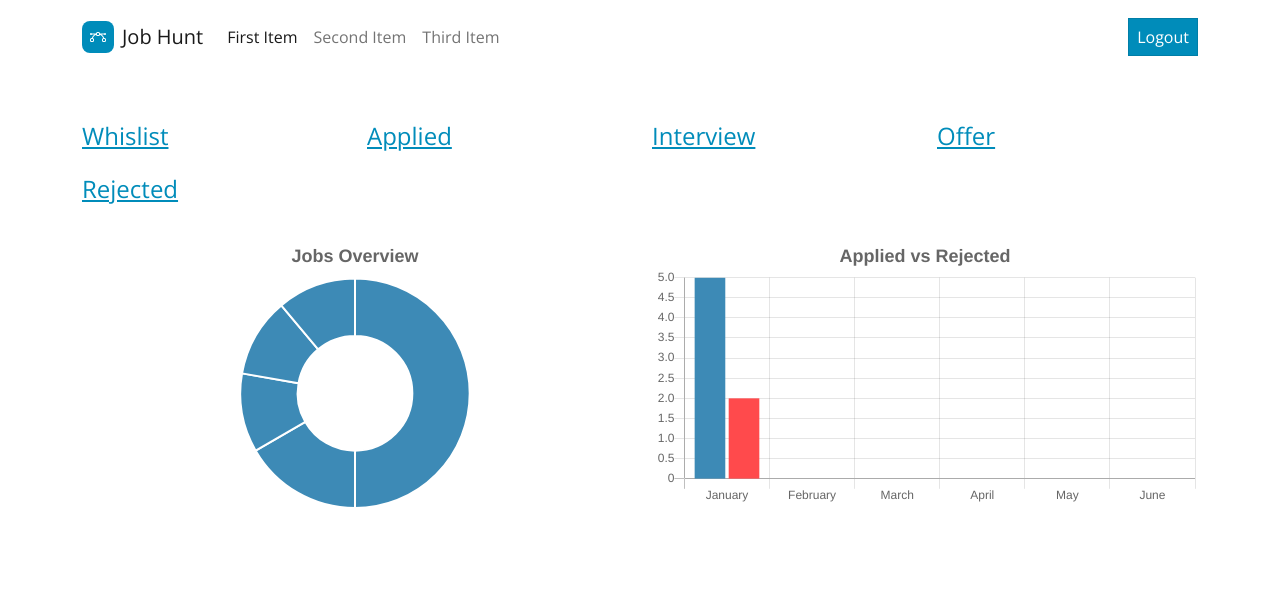
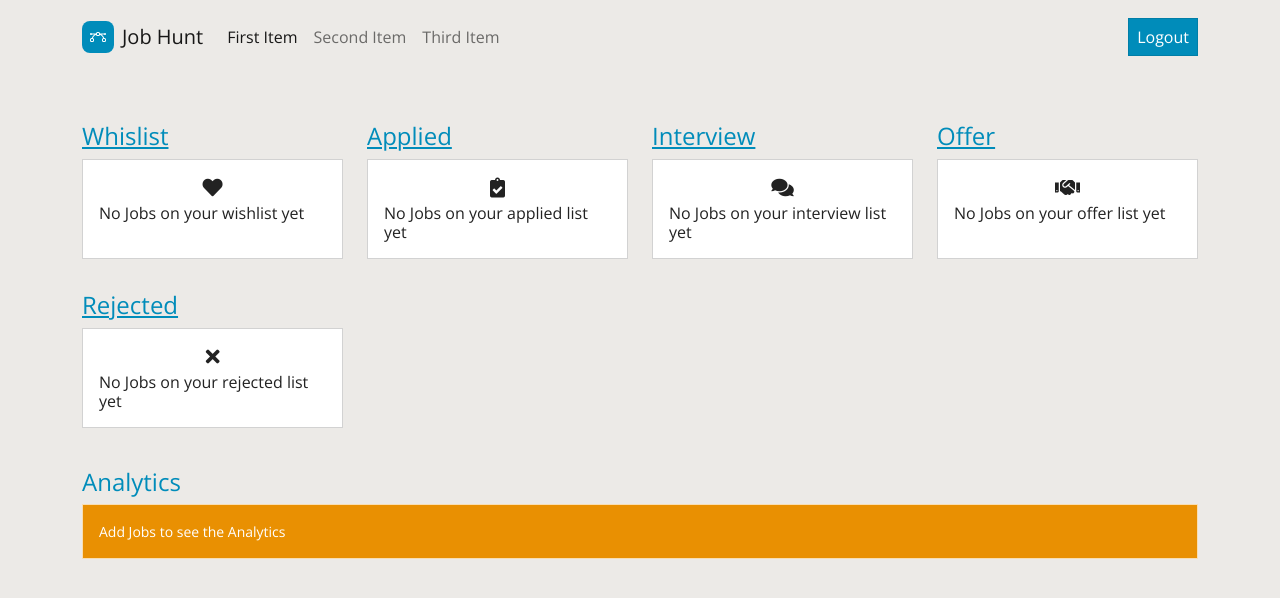
Before and after one commit to Hariharan-Sathiyamoorthy/jobhunt, a Django app: page /jobs/dashboard/ in a window 1280 px wide. Shown: the top 598 px of the page. Run offline with Django 5.2, Linux system fonts and the light colour scheme; the visitor is signed in with stand-in values (Sample User, id 1); data that the repository does not hold is empty; some libraries are stand-ins or nearby versions.

Commit message:
overall completed

```diff
--- a/core/forms.py
+++ b/core/forms.py
@@ -10,7 +10,7 @@ class WhishlistForm(forms.ModelForm):
     location = forms.CharField(widget=forms.TextInput(attrs={'class': 'form-control',"placeholder": "Location"}), required=True)
     basic_salary = forms.DecimalField(widget=forms.NumberInput(attrs={'class': 'form-control',"placeholder": "Basic Salary"}), required=True)
     closing_date = forms.DateField(widget=forms.DateInput(attrs={'type':'date','class': 'form-control',"placeholder": "Closing Date"}), required=True)
-    move_to_applied = forms.BooleanField(widget=forms.CheckboxInput(attrs={'class': 'form-check-input',"placeholder": "Move To Applied"}))
+    move_to_applied = forms.BooleanField(widget=forms.CheckboxInput(attrs={'class': 'form-check-input',"placeholder": "Move To Applied"}),required=False)
 
     def __init__(self, *args, **kwargs):
         super(WhishlistForm, self).__init__(*args, **kwargs)
--- a/core/templates/Dashboard.html
+++ b/core/templates/Dashboard.html
@@ -2,16 +2,32 @@
 
 {% block content %}
 <style>
+    .card {
+        cursor: pointer;
+    }
+    .dum a {
+        text-decoration: none !important;
+        color: inherit;
+    }
+    .card {
+        height: 100px;  /* Set the height of the card */
+    }
     .card-body {
         max-height: 20em;
         overflow-y: auto;
+    }
+    body {
+        background-color: rgb(236, 234, 231);
     }
 </style>
 <div class="container">
     <div class="row mt-5">
         <div class="col-md-3">
             <h4 class="text-primary"><a href="{% url 'core:whsihlist' %}">Whislist</a></h4>
+            {% if whishlist_count > 0 %}
             {% for a in whishlist%}
+            <div class="dum">
+                <a href="{% url 'core:whislistDetails' a.id %}">
                     <div class="card mb-3">
                         <div class="card-body">
                             <h5 class="card-title">{{a.role}}</h5>
@@ -21,69 +37,148 @@
                           <a href="#" class="card-link">Another link</a> -->
                         </div>
                     </div>
+                    </a>
+            </div>
+
             {% endfor %}
+            {% else %}
+            <div class="card mb-3">
+                <div class="card-body">
+                    <h5 class="card-title text-center"><i class="fas fa-heart"></i></h5>
+                    <h6 class="card-subtitle mb-2 text-body-secondary">No Jobs on your wishlist yet</h6>
+                </div>
+            </div>
+            {% endif %}
 
         </div>
         <div class="col-md-3">
             <h4 class="text-primary"><a href="{% url 'core:applied' %}">Applied</a></h4>
+            {% if applied_count > 0 %}
             {% for a in applied%}
+            <div class="dum">
+                <a href="{% url 'core:appliedDetails' a.id %}">
                     <div class="card mb-3">
                         <div class="card-body">
                             <h5 class="card-title">{{a.role}}</h5>
                             <h6 class="card-subtitle mb-2 text-body-secondary">{{a.company_name}}</h6>
                         </div>
                     </div>
+                    </a>
+            </div>
+
+
             {% endfor %}
+            {% else %}
+            <div class="card mb-3">
+                <div class="card-body">
+                    <h5 class="card-title text-center"><i class="fas fa-clipboard-check"></i></h5>
+                    <h6 class="card-subtitle mb-2 text-body-secondary">No Jobs on your applied list yet</h6>
+                </div>
+            </div>
+            {% endif %}
         </div>
         <div class="col-md-3">
             <h4 class="text-primary"><a href="{% url 'core:interview' %}">Interview</a></h4>
+            {% if interview_count > 0 %}
             {% for a in interview %}
+            <div class="dum">
+                <a href="{% url 'core:interviewDetails' a.id %}">
                     <div class="card mb-3">
                         <div class="card-body">
                             <h5 class="card-title">{{a.role}}</h5>
                             <h6 class="card-subtitle mb-2 text-body-secondary">{{a.company_name}}</h6>
                         </div>
                     </div>
+                    </a>
+            </div>
+
             {% endfor %}
+            {% else %}
+            <div class="card mb-3">
+                <div class="card-body">
+                    <h5 class="card-title text-center"><i class="fas fa-comments"></i></h5>
+                    <h6 class="card-subtitle mb-2 text-body-secondary">No Jobs on your interview list yet</h6>
+                </div>
+            </div>
+            {% endif %}
         </div>
         <div class="col-md-3">
             <h4 class="text-primary"><a href="{% url 'core:offer' %}">Offer</a></h4>
+            {% if offer_count > 0 %}
             {% for a in offer %}
+            <div class="dum">
+                <a href="{% url 'core:offerDetails' a.id %}">
                     <div class="card mb-3">
                         <div class="card-body">
                             <h5 class="card-title">{{a.role}}</h5>
                             <h6 class="card-subtitle mb-2 text-body-secondary">{{a.company_name}}</h6>
                         </div>
                     </div>
+                    </a>
+            </div>
+
             {% endfor %}
+            {% else %}
+            <div class="card mb-3">
+                <div class="card-body">
+                    <h5 class="card-title text-center"><i class="fas fa-handshake"></i></h5>
+                    <h6 class="card-subtitle mb-2 text-body-secondary">No Jobs on your offer list yet</h6>
+                </div>
+            </div>
+            {% endif %}
         </div>
         <div class="col-md-3 mt-3">
             <h4 class="text-primary"><a href="{% url 'core:rejected' %}">Rejected</a></h4>
+            {% if rejected_count > 0 %}
             {% for a in rejected %}
+            <div class="dum">
+                <a href="{% url 'core:rejectedDetails' a.id %}">
                     <div class="card mb-3">
                         <div class="card-body">
                             <h5 class="card-title">{{a.role}}</h5>
                             <h6 class="card-subtitle mb-2 text-body-secondary">{{a.company_name}}</h6>
                         </div>
                     </div>
+                    </a>
+            </div>
+
             {% endfor %}
+            {% else %}
+            <div class="card mb-3">
+                <div class="card-body">
+                    <h5 class="card-title text-center"><i class="fas fa-times"></i></h5>
+                    <h6 class="card-subtitle mb-2 text-body-secondary">No Jobs on your rejected list yet</h6>
+                </div>
+            </div>
+            {% endif %}
 
         </div>
     </div>
 </div>
 <div class="container mt-4">
+    <h4 class="text-primary">Analytics</h4>
     <div class="row">
+        {% if whishlist_count > 0 or applied_count > 0 or interview_count > 0 or offer_count > 0 or rejected_count > 0 %}
         <div class="col-md-6">
             <div><canvas
-                    data-bss-chart="{&quot;type&quot;:&quot;doughnut&quot;,&quot;data&quot;:{&quot;labels&quot;:[&quot;Whistlist&quot;,&quot;Applied&quot;,&quot;Interview&quot;,&quot;Offer&quot;,&quot;Rejected&quot;],&quot;datasets&quot;:[{&quot;label&quot;:&quot;Jobs&quot;,&quot;backgroundColor&quot;:[&quot;rgb(61,138,182)&quot;,&quot;rgb(61,138,182)&quot;,&quot;rgb(61,138,182)&quot;,&quot;rgb(61,138,182)&quot;,&quot;rgb(61,138,182)&quot;],&quot;borderColor&quot;:[&quot;#ffffff&quot;,&quot;#ffffff&quot;,&quot;#ffffff&quot;,&quot;#ffffff&quot;,&quot;#ffffff&quot;],&quot;data&quot;:[&quot;45&quot;,&quot;15&quot;,&quot;10&quot;,&quot;10&quot;,&quot;10&quot;]}]},&quot;options&quot;:{&quot;maintainAspectRatio&quot;:true,&quot;legend&quot;:{&quot;display&quot;:false,&quot;labels&quot;:{&quot;fontStyle&quot;:&quot;normal&quot;}},&quot;title&quot;:{&quot;fontStyle&quot;:&quot;bold&quot;,&quot;text&quot;:&quot;Jobs Overview&quot;,&quot;display&quot;:true,&quot;position&quot;:&quot;top&quot;,&quot;fontSize&quot;:18}}}"></canvas>
+                    data-bss-chart="{&quot;type&quot;:&quot;doughnut&quot;,&quot;data&quot;:{&quot;labels&quot;:[&quot;Whistlist&quot;,&quot;Applied&quot;,&quot;Interview&quot;,&quot;Offer&quot;,&quot;Rejected&quot;],&quot;datasets&quot;:[
+                        {&quot;label&quot;:&quot;Jobs&quot;,&quot;backgroundColor&quot;:[&quot;rgb(61,138,182)&quot;,&quot;rgb(61,138,182)&quot;,&quot;rgb(61,138,182)&quot;,&quot;rgb(61,138,182)&quot;,&quot;rgb(61,138,182)&quot;],&quot;borderColor&quot;:[&quot;#ffffff&quot;,&quot;#ffffff&quot;,&quot;#ffffff&quot;,&quot;#ffffff&quot;,&quot;#ffffff&quot;],&quot;data&quot;:
+                            {{labels_json|safe}}}]},&quot;options&quot;:{&quot;maintainAspectRatio&quot;:true,&quot;legend&quot;:{&quot;display&quot;:false,&quot;labels&quot;:{&quot;fontStyle&quot;:&quot;normal&quot;}},&quot;title&quot;:{&quot;fontStyle&quot;:&quot;bold&quot;,&quot;text&quot;:&quot;Jobs Overview&quot;,&quot;display&quot;:true,&quot;position&quot;:&quot;top&quot;,&quot;fontSize&quot;:18}}}"></canvas>
             </div>
         </div>
         <div class="col-md-6">
             <div><canvas
-                    data-bss-chart="{&quot;type&quot;:&quot;bar&quot;,&quot;data&quot;:{&quot;labels&quot;:[&quot;January&quot;,&quot;February&quot;,&quot;March&quot;,&quot;April&quot;,&quot;May&quot;,&quot;June&quot;],&quot;datasets&quot;:[{&quot;label&quot;:&quot;Applied&quot;,&quot;backgroundColor&quot;:&quot;#3d8ab6&quot;,&quot;borderColor&quot;:&quot;#ffffff&quot;,&quot;data&quot;:[&quot;5&quot;]},{&quot;label&quot;:&quot;Rejected&quot;,&quot;backgroundColor&quot;:&quot;#ff4a4c&quot;,&quot;borderColor&quot;:&quot;rgba(251,242,242,0.1)&quot;,&quot;data&quot;:[&quot;2&quot;],&quot;stack&quot;:&quot;1&quot;}]},&quot;options&quot;:{&quot;maintainAspectRatio&quot;:true,&quot;legend&quot;:{&quot;display&quot;:false,&quot;labels&quot;:{&quot;fontStyle&quot;:&quot;normal&quot;}},&quot;title&quot;:{&quot;fontStyle&quot;:&quot;bold&quot;,&quot;display&quot;:true,&quot;text&quot;:&quot;Applied vs Rejected&quot;,&quot;fontSize&quot;:18},&quot;scales&quot;:{&quot;xAxes&quot;:[{&quot;stacked&quot;:true,&quot;ticks&quot;:{&quot;fontStyle&quot;:&quot;normal&quot;}}],&quot;yAxes&quot;:[{&quot;stacked&quot;:true,&quot;ticks&quot;:{&quot;fontStyle&quot;:&quot;normal&quot;}}]}}}"></canvas>
+                    data-bss-chart="{&quot;type&quot;:&quot;bar&quot;,&quot;data&quot;:{&quot;labels&quot;:[&quot;January&quot;,&quot;February&quot;,&quot;March&quot;,&quot;April&quot;,&quot;May&quot;,&quot;June&quot;],&quot;datasets&quot;:[{&quot;label&quot;:&quot;Applied&quot;,&quot;backgroundColor&quot;:&quot;#3d8ab6&quot;,&quot;borderColor&quot;:&quot;#ffffff&quot;,&quot;data&quot;:{{count_applied_month|safe}}},{&quot;label&quot;:&quot;Rejected&quot;,&quot;backgroundColor&quot;:&quot;#ff4a4c&quot;,&quot;borderColor&quot;:&quot;rgba(251,242,242,0.1)&quot;,&quot;data&quot;:{{count_rejected_month|safe}},&quot;stack&quot;:&quot;1&quot;}]},&quot;options&quot;:{&quot;maintainAspectRatio&quot;:true,&quot;legend&quot;:{&quot;display&quot;:false,&quot;labels&quot;:{&quot;fontStyle&quot;:&quot;normal&quot;}},&quot;title&quot;:{&quot;fontStyle&quot;:&quot;bold&quot;,&quot;display&quot;:true,&quot;text&quot;:&quot;Applied vs Rejected&quot;,&quot;fontSize&quot;:18},&quot;scales&quot;:{&quot;xAxes&quot;:[{&quot;stacked&quot;:true,&quot;ticks&quot;:{&quot;fontStyle&quot;:&quot;normal&quot;}}],&quot;yAxes&quot;:[{&quot;stacked&quot;:true,&quot;ticks&quot;:{&quot;fontStyle&quot;:&quot;normal&quot;}}]}}}"></canvas>
+            </div>
+        </div>
+        {% else %}
+        <div class="col-md-12">
+            <div class="alert alert-warning" role="alert">
+                Add Jobs to see the Analytics
             </div>
         </div>
     </div>
+    {% endif %}
 </div>
 
 {% endblock %}
--- a/core/urls.py
+++ b/core/urls.py
@@ -24,5 +24,10 @@ urlpatterns = [
     path('deleteInterview/<int:id>/', views.deleteJobs,{'page':'interview'}, name='deleteInterview'),
     path('deleteOffer/<int:id>/', views.deleteJobs,{'page':'offer'}, name='deleteOffer'),
     path('deleteRejected/<int:id>/', views.deleteJobs,{'page':'rejected'}, name='deleteRejected'),
+    path('whislistDetsils/<int:id>/', views.viewJobItem,{'page':'whishlist'}, name='whislistDetails'),
+    path('appliedDetsils/<int:id>/', views.viewJobItem,{'page':'applied'}, name='appliedDetails'),
+    path('interviewDetsils/<int:id>/', views.viewJobItem,{'page':'interview'}, name='interviewDetails'),
+    path('offerDetsils/<int:id>/', views.viewJobItem,{'page':'offer'}, name='offerDetails'),
+    path('rejectedDetsils/<int:id>/', views.viewJobItem,{'page':'rejected'}, name='rejectedDetails'),
 
 ]
--- a/core/views.py
+++ b/core/views.py
@@ -3,18 +3,54 @@ from django.http import HttpResponse
 from .models import Whishlist,Applied,Interview,Offer,Rejected
 from .forms import WhishlistForm,AppliedForm,InterviewForm,OfferForm,RejectedForm
 from django.contrib.auth.models import User
+from django.contrib.auth.decorators import login_required
+from django.core.serializers.json import DjangoJSONEncoder
+import json
+from django.db import models
+import calendar
 
+@login_required(login_url='/users/login')
 def getDashboard(request):
     whishlist = Whishlist.objects.filter(created_by=request.user)
     applied = Applied.objects.filter(created_by=request.user)
     interview = Interview.objects.filter(created_by=request.user)
     offer = Offer.objects.filter(created_by=request.user)
     rejected = Rejected.objects.filter(created_by=request.user)
-    return render(request, 'Dashboard.html',{'whishlist':whishlist,'applied':applied,'interview':interview,'offer':offer,'rejected':rejected})
+    # get count of all models
+    whishlist_count = whishlist.count()
+    applied_count = applied.count()
+    interview_count = interview.count()
+    offer_count = offer.count()
+    rejected_count = rejected.count()
+    labels = [whishlist_count,applied_count,interview_count,offer_count,rejected_count]
+    labels_json = json.dumps(labels, cls=DjangoJSONEncoder)
+    # get month data and count for Applied and Rejected models
+    applied_month = applied.values('created_at__month').annotate(count=models.Count('created_at__month'))
+    rejected_month = rejected.values('created_at__month').annotate(count=models.Count('created_at__month'))
+    count_applied_month = json.dumps([0,0]+[x['count'] for x in applied_month], cls=DjangoJSONEncoder)
+    count_rejected_month = json.dumps([0,0]+[x['count'] for x in rejected_month], cls=DjangoJSONEncoder)
+
+    context = {
+        'whishlist':whishlist.order_by('-created_at')[:3],
+        'applied':applied.order_by('-created_at')[:3],
+        'interview':interview.order_by('-created_at')[:3],
+        'offer':offer.order_by('-created_at')[:3],
+        'rejected':rejected.order_by('-created_at')[:3],
+        "labels_json":labels_json,
+        "count_applied_month":count_applied_month,
+        "count_rejected_month":count_rejected_month,
+        'whishlist_count':whishlist_count,
+        'applied_count':applied_count,
+        'interview_count':interview_count,
+        'offer_count':offer_count,
+        'rejected_count':rejected_count
+    }
+
+    return render(request, 'Dashboard.html', context)
 
 
 # Create your views here.
-
+@login_required(login_url='/users/login')
 def getIndexes(request,page):
     print(type(page))
     print(page == 'whishlist')
@@ -36,6 +72,7 @@ def getIndexes(request,page):
     else:
         return HttpResponse('Page not found', status=404)
 
+@login_required(login_url='/users/login')
 def createJobs(request,page):
     user = User.objects.get(id=request.user.id)
     if page == 'whishlist':
@@ -51,7 +88,7 @@ def createJobs(request,page):
                 print(form.errors)
                 for field in form.errors:
                     form[field].field.widget.attrs['class'] += ' is-invalid'
-        return render(request, 'Whislist/Create.html', {'form':form, 'title':'Create Whishlist','button':'Create'})
+        return render(request, 'Create.html', {'form':form, 'title':'Create Whishlist','button':'Create'})
     elif page == 'applied':
         form = AppliedForm()
         if request.method == 'POST':
@@ -65,7 +102,7 @@ def createJobs(request,page):
                 print(form.errors)
                 for field in form.errors:
                     form[field].field.widget.attrs['class'] += ' is-invalid'
-        return render(request, 'Applied/Create.html', {'form':form, 'title':'Create Applied','button':'Create'})
+        return render(request, 'Create.html', {'form':form, 'title':'Create Applied','button':'Create'})
     elif page == 'interview':
         form = InterviewForm()
         if request.method == 'POST':
@@ -79,7 +116,7 @@ def createJobs(request,page):
                 print(form.errors)
                 for field in form.errors:
                     form[field].field.widget.attrs['class'] += ' is-invalid'
-        return render(request, 'Interview/Create.html', {'form':form, 'title':'Create Interview','button':'Create'})
+        return render(request, 'Create.html', {'form':form, 'title':'Create Interview','button':'Create'})
     elif page == 'offer':
         form = OfferForm()
         if request.method == 'POST':
@@ -93,7 +130,7 @@ def createJobs(request,page):
                 print(form.errors)
                 for field in form.errors:
                     form[field].field.widget.attrs['class'] += ' is-invalid'
-        return render(request, 'Offer/Create.html', {'form':form, 'title':'Create Offer','button':'Create'})
+        return render(request, 'Create.html', {'form':form, 'title':'Create Offer','button':'Create'})
     elif page == 'rejected':
         form = RejectedForm()
         if request.method == 'POST':
@@ -107,10 +144,11 @@ def createJobs(request,page):
                 print(form.errors)
                 for field in form.errors:
                     form[field].field.widget.attrs['class'] += ' is-invalid'
-        return render(request, 'Rejected/Create.html', {'form':form, 'title':'Create Rejected','button':'Create'})
+        return render(request, 'Create.html', {'form':form, 'title':'Create Rejected','button':'Create'})
     else:
         return HttpResponse('Page not found', status=404)
 
+@login_required(login_url='/users/login')
 def updateJobs(request,page,id):
     user = User.objects.get(id=request.user.id)
     if page == 'whishlist':
@@ -199,6 +237,27 @@ def updateJobs(request,page,id):
     else:
         return HttpResponse('Page not found', status=404)
 
+@login_required(login_url='/users/login')
+def viewJobItem(request,id,page):
+    if page == 'whishlist':
+        whsihlist = Whishlist.objects.get(id=id)
+        return render(request, 'View.html', {'view':whsihlist,"name":"Whishlist"})
+    elif page == 'applied':
+        applied = Applied.objects.get(id=id)
+        return render(request, 'View.html', {'view':applied,"name":"Applied"})
+    elif page == 'interview':
+        interview = Interview.objects.get(id=id)
+        return render(request, 'View.html', {'view':interview,"name":"Interview"})
+    elif page == 'offer':
+        offer = Offer.objects.get(id=id)
+        return render(request, 'View.html', {'view':offer,"name":"Offer"})
+    elif page == 'rejected':
+        rejected = Rejected.objects.get(id=id)
+        return render(request, 'View.html', {'view':rejected,"name":"Rejected"})
+    else:
+        return HttpResponse('Page not found', status=404)
+
+@login_required(login_url='/users/login')
 def deleteJobs(request,page,id):
     if page == 'whishlist':
         whsihlist = Whishlist.objects.get(id=id)
--- a/landing/templates/index.html
+++ b/landing/templates/index.html
@@ -11,7 +11,7 @@
                         <h1 class="text-uppercase fw-bold text-white mb-3">Biben dum<br>fringi dictum, augue purus</h1>
                         <p class="mb-4">Etiam a rutrum, mauris lectus aptent convallis. Fusce vulputate aliquam,
                             sagittis odio metus. Nulla porttitor vivamus viverra laoreet, aliquam netus.</p><a
-                            class="btn btn-light fs-5 py-2 px-4"  href="{% url 'users:login'  %}">Login</a>
+                            class="btn btn-light fs-5 py-2 px-4"  href="{% url 'core:dashboard' %}">Try Now</a>
                     </div>
                 </div>
             </div>
--- a/templates/main.html
+++ b/templates/main.html
@@ -9,23 +9,39 @@
     <link rel="stylesheet" href="https://cdn.jsdelivr.net/npm/bootswatch@5.3.2/dist/yeti/bootstrap.min.css">
     <link rel="stylesheet" href="https://use.fontawesome.com/releases/v5.12.0/css/all.css">
 
-    <link rel="stylesheet" href="https://fonts.googleapis.com/css2?family=Open+Sans:ital,wght@0,300;0,400;0,700;1,300;1,400;1,700&amp;display=swap">
+    <link rel="stylesheet"
+        href="https://fonts.googleapis.com/css2?family=Open+Sans:ital,wght@0,300;0,400;0,700;1,300;1,400;1,700&amp;display=swap">
     <link rel="stylesheet" href="{% static 'assets/css/Navbar-With-Button-icons.css' %}">
     <link rel="stylesheet" href="{% static 'assets/css/Testimonials-Centered-images.css' %}">
 </head>
 
 <body>
     <nav class="navbar navbar-expand-md bg-dark-subtle py-3">
-        <div class="container"><a class="navbar-brand d-flex align-items-center" href="{% url 'core:dashboard' %}"><span class="bs-icon-sm bs-icon-rounded bs-icon-primary d-flex justify-content-center align-items-center me-2 bs-icon"><svg xmlns="http://www.w3.org/2000/svg" width="1em" height="1em" fill="currentColor" viewBox="0 0 16 16" class="bi bi-bezier">
-                        <path fill-rule="evenodd" d="M0 10.5A1.5 1.5 0 0 1 1.5 9h1A1.5 1.5 0 0 1 4 10.5v1A1.5 1.5 0 0 1 2.5 13h-1A1.5 1.5 0 0 1 0 11.5zm1.5-.5a.5.5 0 0 0-.5.5v1a.5.5 0 0 0 .5.5h1a.5.5 0 0 0 .5-.5v-1a.5.5 0 0 0-.5-.5zm10.5.5A1.5 1.5 0 0 1 13.5 9h1a1.5 1.5 0 0 1 1.5 1.5v1a1.5 1.5 0 0 1-1.5 1.5h-1a1.5 1.5 0 0 1-1.5-1.5zm1.5-.5a.5.5 0 0 0-.5.5v1a.5.5 0 0 0 .5.5h1a.5.5 0 0 0 .5-.5v-1a.5.5 0 0 0-.5-.5zM6 4.5A1.5 1.5 0 0 1 7.5 3h1A1.5 1.5 0 0 1 10 4.5v1A1.5 1.5 0 0 1 8.5 7h-1A1.5 1.5 0 0 1 6 5.5zM7.5 4a.5.5 0 0 0-.5.5v1a.5.5 0 0 0 .5.5h1a.5.5 0 0 0 .5-.5v-1a.5.5 0 0 0-.5-.5z"></path>
-                        <path d="M6 4.5H1.866a1 1 0 1 0 0 1h2.668A6.517 6.517 0 0 0 1.814 9H2.5c.123 0 .244.015.358.043a5.517 5.517 0 0 1 3.185-3.185A1.503 1.503 0 0 1 6 5.5zm3.957 1.358A1.5 1.5 0 0 0 10 5.5v-1h4.134a1 1 0 1 1 0 1h-2.668a6.517 6.517 0 0 1 2.72 3.5H13.5c-.123 0-.243.015-.358.043a5.517 5.517 0 0 0-3.185-3.185z"></path>
-                    </svg></span><span>Job Hunt</span></a><button data-bs-toggle="collapse" class="navbar-toggler" data-bs-target="#navcol-1"><span class="visually-hidden">Toggle navigation</span><span class="navbar-toggler-icon"></span></button>
+        <div class="container"><a class="navbar-brand d-flex align-items-center" href="{% url 'core:dashboard' %}"><span
+                    class="bs-icon-sm bs-icon-rounded bs-icon-primary d-flex justify-content-center align-items-center me-2 bs-icon"><svg
+                        xmlns="http://www.w3.org/2000/svg" width="1em" height="1em" fill="currentColor"
+                        viewBox="0 0 16 16" class="bi bi-bezier">
+                        <path fill-rule="evenodd"
+                            d="M0 10.5A1.5 1.5 0 0 1 1.5 9h1A1.5 1.5 0 0 1 4 10.5v1A1.5 1.5 0 0 1 2.5 13h-1A1.5 1.5 0 0 1 0 11.5zm1.5-.5a.5.5 0 0 0-.5.5v1a.5.5 0 0 0 .5.5h1a.5.5 0 0 0 .5-.5v-1a.5.5 0 0 0-.5-.5zm10.5.5A1.5 1.5 0 0 1 13.5 9h1a1.5 1.5 0 0 1 1.5 1.5v1a1.5 1.5 0 0 1-1.5 1.5h-1a1.5 1.5 0 0 1-1.5-1.5zm1.5-.5a.5.5 0 0 0-.5.5v1a.5.5 0 0 0 .5.5h1a.5.5 0 0 0 .5-.5v-1a.5.5 0 0 0-.5-.5zM6 4.5A1.5 1.5 0 0 1 7.5 3h1A1.5 1.5 0 0 1 10 4.5v1A1.5 1.5 0 0 1 8.5 7h-1A1.5 1.5 0 0 1 6 5.5zM7.5 4a.5.5 0 0 0-.5.5v1a.5.5 0 0 0 .5.5h1a.5.5 0 0 0 .5-.5v-1a.5.5 0 0 0-.5-.5z">
+                        </path>
+                        <path
+                            d="M6 4.5H1.866a1 1 0 1 0 0 1h2.668A6.517 6.517 0 0 0 1.814 9H2.5c.123 0 .244.015.358.043a5.517 5.517 0 0 1 3.185-3.185A1.503 1.503 0 0 1 6 5.5zm3.957 1.358A1.5 1.5 0 0 0 10 5.5v-1h4.134a1 1 0 1 1 0 1h-2.668a6.517 6.517 0 0 1 2.72 3.5H13.5c-.123 0-.243.015-.358.043a5.517 5.517 0 0 0-3.185-3.185z">
+                        </path>
+                    </svg></span><span>Job Hunt</span></a><button data-bs-toggle="collapse" class="navbar-toggler"
+                data-bs-target="#navcol-1"><span class="visually-hidden">Toggle navigation</span><span
+                    class="navbar-toggler-icon"></span></button>
             <div class="collapse navbar-collapse" id="navcol-1">
                 <ul class="navbar-nav me-auto">
                     <li class="nav-item"><a class="nav-link active" href="#">First Item</a></li>
                     <li class="nav-item"><a class="nav-link" href="#">Second Item</a></li>
                     <li class="nav-item"><a class="nav-link" href="#">Third Item</a></li>
-                </ul><button class="btn btn-primary" type="button" onclick="location.href=`{% url 'users:logout' %}`">Logout</button>
+                {% if request.user.is_authenticated %}
+                </ul><button class="btn btn-primary" type="button"
+                    onclick="location.href=`{% url 'users:logout' %}`">Logout</button>
+                {% else %}
+                </ul><button class="btn btn-primary" type="button"
+                    onclick="location.href=`{% url 'users:login'  %}`">Login</button>
+                {% endif %}
             </div>
         </div>
     </nav>
```
Also changed, not shown: core/templates/Interview/Create.html (deleted, +0 -48 lines), core/templates/Offer/Create.html (deleted, +0 -45 lines), core/templates/Rejected/Create.html (deleted, +0 -45 lines), core/templates/View.html (added, +41 -0 lines), core/templates/Whislist/Create.html (deleted, +0 -45 lines), core/templates/Create.html (renamed from core/templates/Applied/Create.html). Lines whose indentation alone changed are shown as unchanged.
